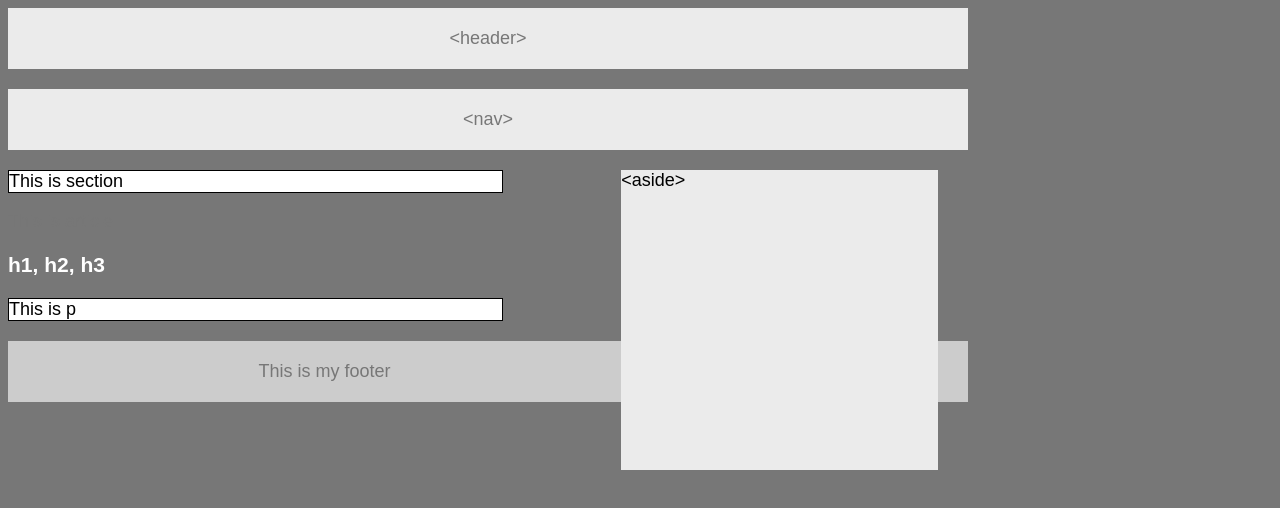
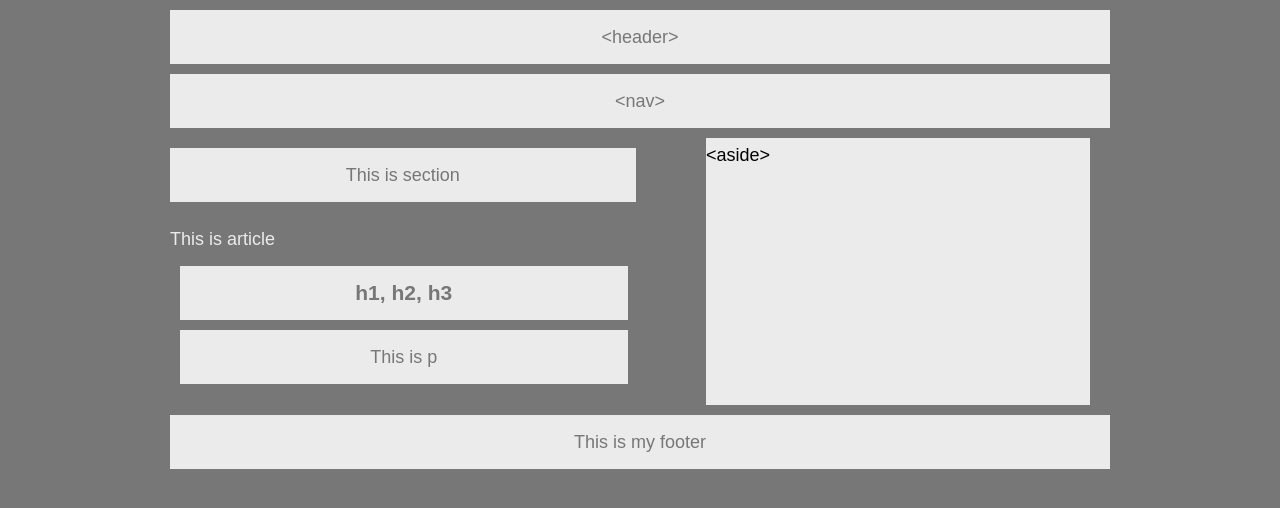
Before and after one commit to ryanlester91/HW-01-HTML-CSS-GIT, a plain HTML site: page index.html in a window 1280 px wide. Drawn offline with Linux system fonts and the light colour scheme.

Commit message:
Update easierlayout.css
Both html and css wireframe pages are fixed

```diff
--- a/easier-layout.css
+++ b/easier-layout.css
@@ -1,32 +1,27 @@
 body {
+    margin: auto;
     font-family: 'Arial', 'Helvetica Neue', Helvetica, sans-serif;
-    color: #777;
-    background: #777;
+    color: #777777;
+    background: #777777;
     width: 960px;
     font-size: 18px;
+    line-height: 34px;
 }
 
-p {
-    background-color: white;
-    color: black;
-    border: 1px solid;
-}
-
-h1 {
-    color: white;
-    font-family: Arial;
-}
 
 nav {
-    padding: 20px;
-    margin-bottom: 20px;
+    display: block;
+    padding: 10px;
+    margin: 10px;
     background: #ebebeb;
     text-align: center;
 }
 
-header {
-    padding: 20px;
-    margin-bottom: 20px;
+header,
+footer {
+    display: block;
+    padding: 10px;
+    margin: 10px;
     background: #ebebeb;
     text-align: center;
 }
@@ -40,25 +35,39 @@ aside {
     float: right;
 }
 
-#left {
-    width: 50%;
-    margin-left: 30px;
-    background: #ebebeb;
-    padding: 20px;
+section {
+    width: 495px;
+    height: 267px;
+    display: block;
+    float: left;
+    overflow: hidden;
 }
 
-#article {
-    background-color: #666;
+aside {
+    display: block;
+    float: right;
+    width: 40%;
+    height: 267px;
+    overflow: hidden;
+}
+
+article {
+    padding: 10px;
+    background-color: #777777;
+    color: #ebebeb;
 
 }
 
-section {
-    width: 495px;
+.clear {
+    clear: both;
 }
 
-footer {
-    padding: 20px;
-    background-color: #ccc;
-    text-align: center;
-    margin-top: 20px;
+h1,
+p {
+  width: 90%;
+  padding: 10px;
+  margin: 10px;
+  color: #777777;
+  text-align: center;
+  background: #ebebeb;
 }
```
